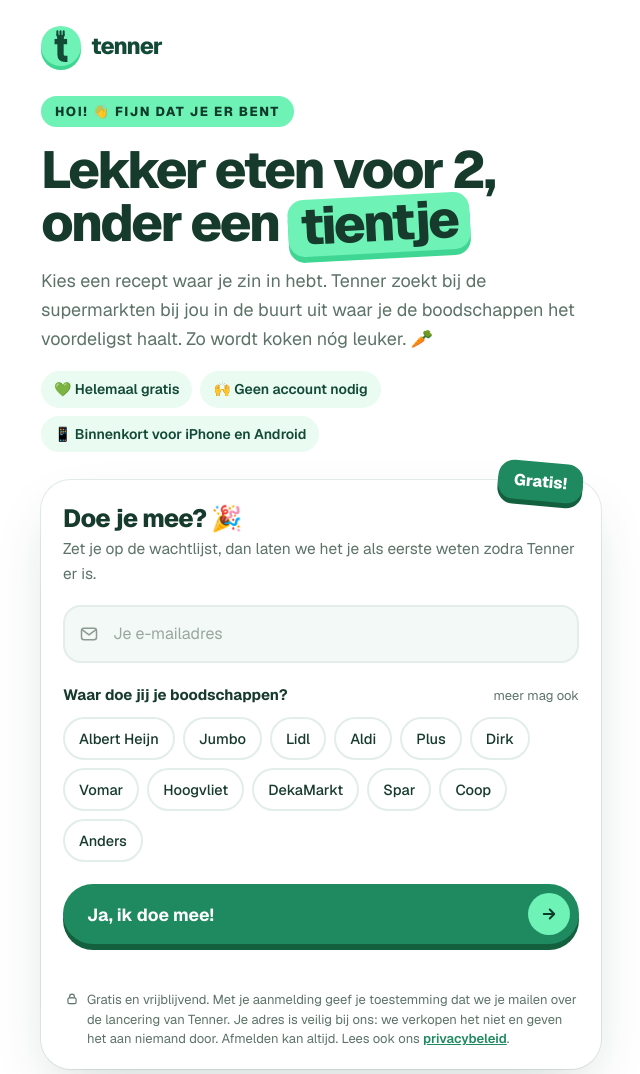
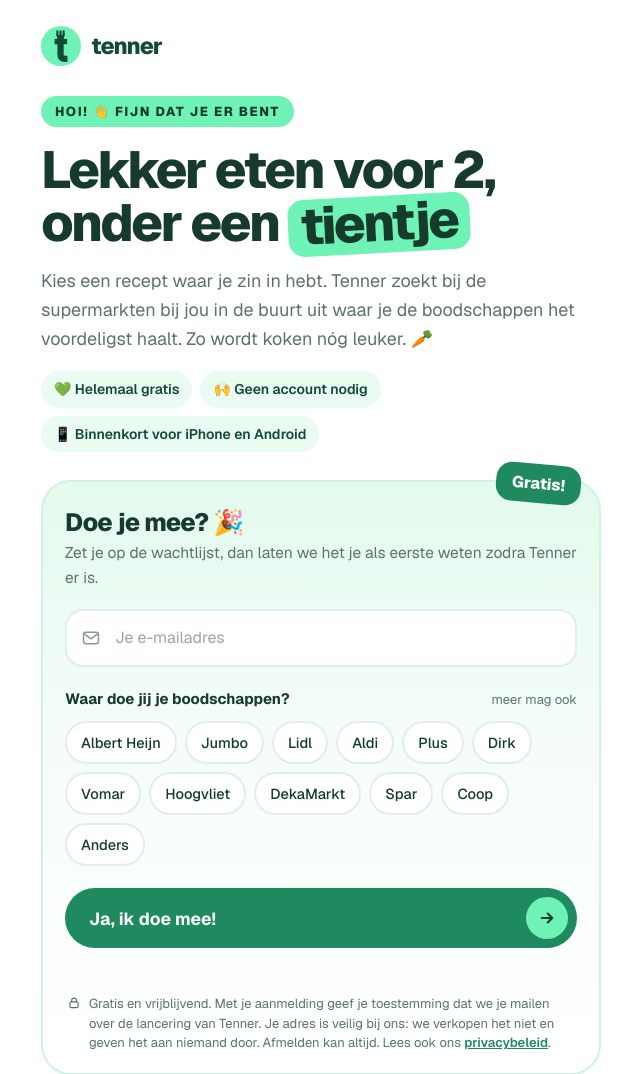
Before and after one commit to Woofdex/tennerapp.nl, a plain HTML site: page 404.html in a window 1280 px wide. Shown: the top 1074 px of the page, without its empty margins (319-959 px from the left). Drawn offline with Linux system fonts and the light colour scheme.

Commit message:
Geen harde schaduwen, zachte mintgroene kaart
Co-Authored-By: Claude Opus 5.5 <noreply@anthropic.com>
Claude-Session: https://claude.ai/code/session_017yCpyS93tNwY8aTUkr2D2r

```diff
--- a/404.html
+++ b/404.html
@@ -25,15 +25,17 @@
   .b3 { width: 140px; height: 140px; background: #DDF8EA; top: 120px; right: -60px; }
   .hero .wrap > * { position: relative; z-index: 1; }
   .brand { display: flex; align-items: center; gap: 10px; font: 800 23px var(--display); letter-spacing: -.04em; color: var(--forest); }
-  .mark { width: 40px; height: 40px; border-radius: 50%; background: var(--mint); display: grid; place-items: center; box-shadow: 0 4px 0 #3FD592; }
+  .mark { width: 40px; height: 40px; border-radius: 50%; background: var(--mint); display: grid; place-items: center; }
   .hello { display: inline-block; margin-top: 30px; font: 800 13px var(--body); letter-spacing: .12em; text-transform: uppercase; background: var(--mint); color: #0E3B2A; border-radius: 999px; padding: 7px 14px; transform: rotate(-2deg); }
   h1 { font: 800 clamp(36px, 9vw, 52px)/1.02 var(--display); letter-spacing: -.045em; margin: 16px 0 14px; text-wrap: balance; }
-  h1 .tien { display: inline-block; background: var(--mint); padding: 0 12px 4px; border-radius: 16px; transform: rotate(-3deg); box-shadow: 0 6px 0 #3FD592; }
+  h1 .tien { display: inline-block; background: var(--mint); padding: 0 12px 4px; border-radius: 16px; transform: rotate(-3deg); }
   .lede { font-size: 18px; color: var(--soft); margin: 0; max-width: 46ch; }
   .tags { display: flex; flex-wrap: wrap; gap: 8px; margin-top: 18px; }
   .tags span { font-size: 14px; font-weight: 600; padding: 7px 13px; border-radius: 999px; background: #EAFBF2; color: var(--forest); }
-  .card { margin-top: 28px; background: #fff; border-radius: 30px; padding: 24px 22px 20px; box-shadow: 0 24px 60px -18px rgba(22,58,44,.22), 0 0 0 1px var(--line); position: relative; }
-  .sticker { position: absolute; top: -18px; right: 18px; background: var(--green); color: #fff; font: 800 16px var(--display); padding: 9px 16px; border-radius: 16px; transform: rotate(5deg); box-shadow: 0 5px 0 #13603F; }
+  .card { margin-top: 28px; background: linear-gradient(180deg, #E3FAEE 0%, #F6FDF9 45%, #FFFFFF 100%); border-radius: 30px; padding: 26px 22px 20px; border: 2px solid #CFF3E0; position: relative; }
+  .card input[type=email] { background: #fff; }
+  .card .chips span { background: #fff; }
+  .sticker { position: absolute; top: -18px; right: 18px; background: var(--green); color: #fff; font: 800 16px var(--display); padding: 9px 16px; border-radius: 16px; transform: rotate(5deg); user-select: none; }
   .card-title { font: 800 25px/1.15 var(--display); letter-spacing: -.03em; margin: 0 0 4px; }
   .card-sub { margin: 0 0 18px; color: var(--soft); font-size: 15.5px; }
   .field { position: relative; }
@@ -54,10 +56,10 @@
   .chips input:checked + span::before { width: 14px; margin-right: 6px; }
   .chips input:focus-visible + span { box-shadow: 0 0 0 3px rgba(31,138,95,.45); }
   button { position: relative; margin-top: 22px; width: 100%; height: 60px; display: flex; align-items: center; justify-content: space-between; gap: 12px; padding: 0 9px 0 24px;
-    font: 700 17.5px var(--body); color: #fff; border: 0; border-radius: 999px; cursor: pointer; background: var(--green); box-shadow: 0 6px 0 #13603F; transition: transform .12s, box-shadow .12s; }
+    font: 700 17.5px var(--body); color: #fff; border: 0; border-radius: 999px; cursor: pointer; background: var(--green); transition: transform .12s, background .2s; }
   button .go { width: 42px; height: 42px; border-radius: 50%; background: var(--mint); display: grid; place-items: center; transition: transform .2s; }
   button:hover .go { transform: translateX(3px) rotate(-8deg); }
-  button:active { transform: translateY(4px); box-shadow: 0 2px 0 #13603F; }
+  button:hover { background: #197A53; } button:active { transform: scale(.985); }
   button:disabled { opacity: .75; cursor: default; }
   button:focus-visible { outline: 3px solid var(--mint); outline-offset: 3px; }
   .fine { display: flex; gap: 8px; align-items: flex-start; font-size: 13px; line-height: 1.5; color: var(--soft); margin: 16px 2px 0; }
@@ -92,7 +94,7 @@
   .locked, .locked body { overflow: hidden; }
   #intro .stage { display: flex; flex-direction: column; align-items: center; gap: 22px; }
   #intro .disc { width: 132px; height: 132px; border-radius: 50%; background: var(--mint); display: grid; place-items: center; position: relative;
-    transform: scale(0); animation: pop .6s cubic-bezier(.2,1.6,.4,1) .15s forwards; box-shadow: 0 10px 0 #3FD592, 0 30px 60px rgba(63,213,146,.3); }
+    transform: scale(0); animation: pop .6s cubic-bezier(.2,1.6,.4,1) .15s forwards; }
   #intro .ring { position: absolute; inset: 0; border-radius: 50%; border: 3px solid var(--mint); opacity: 0; animation: ring 1.4s ease-out .6s 2; }
   #intro .ring.r2 { border-color: #3FD592; animation-delay: 1.1s; animation-iteration-count: 1; }
   #intro svg .d { stroke-dasharray: 1; stroke-dashoffset: 1; animation: draw .45s ease-out forwards; }
```
Also changed, not shown: ig/index.html (+9 -7 lines), index.html (+9 -7 lines), tt/index.html (+9 -7 lines).
